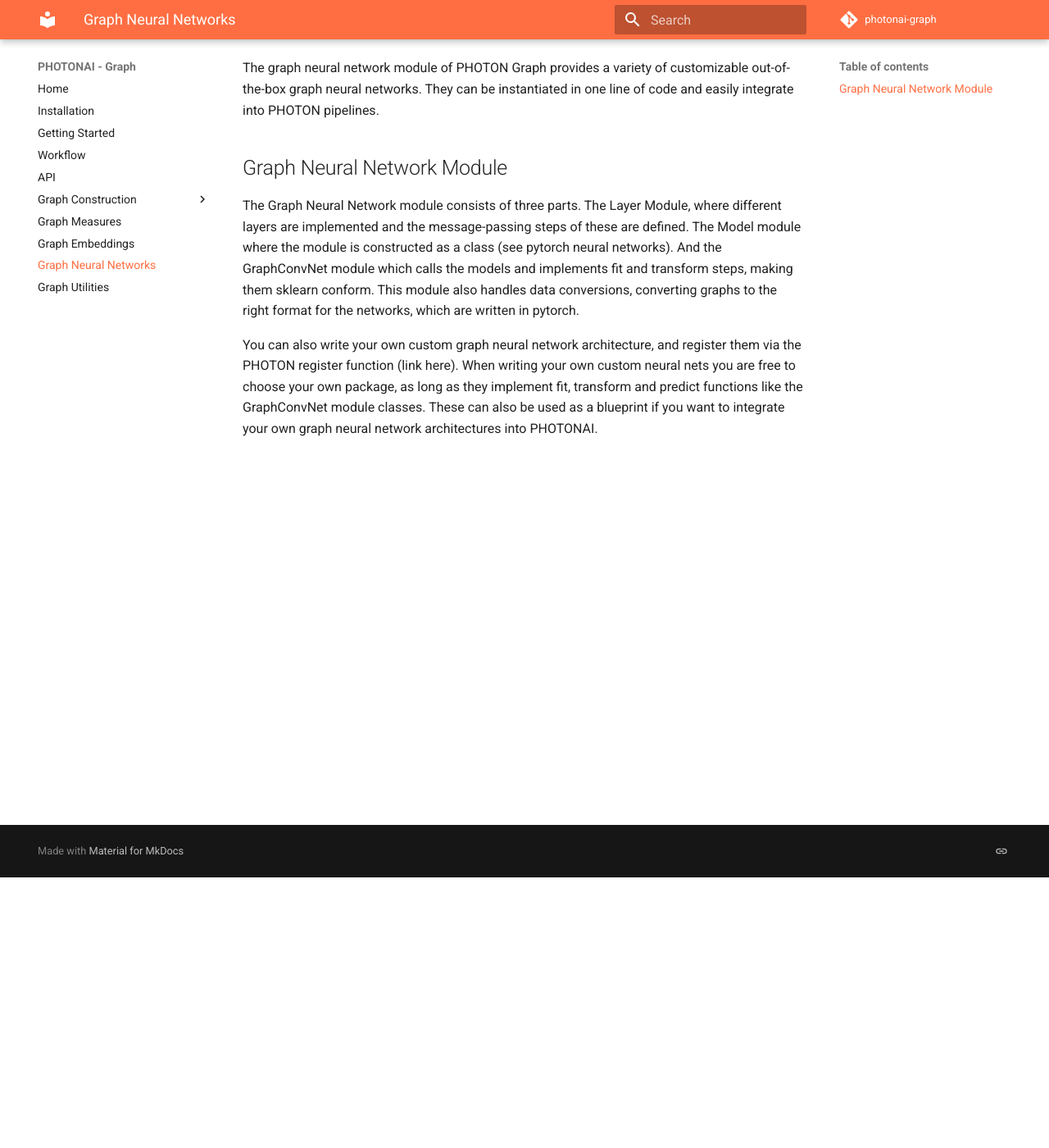
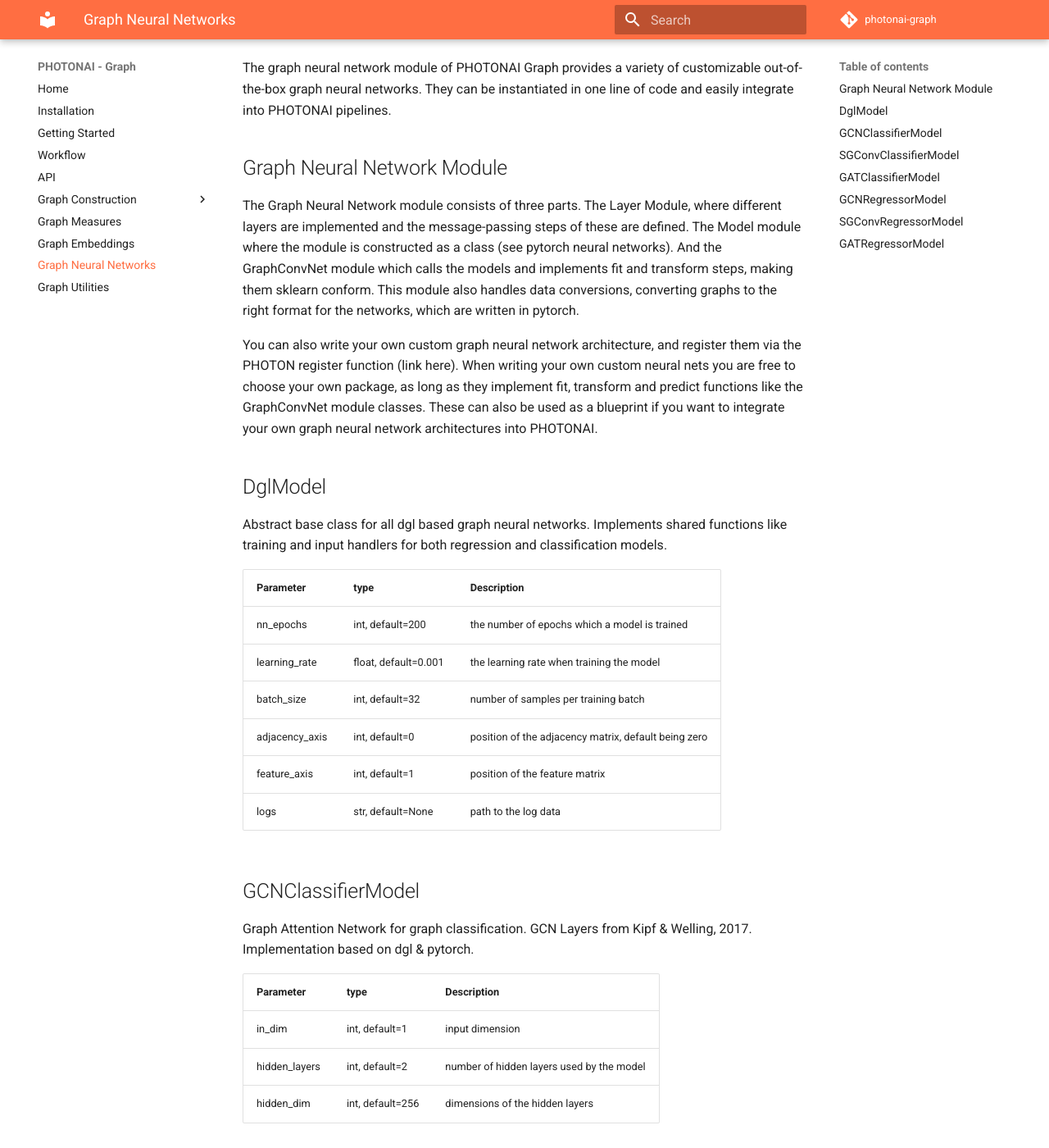
Before and after one commit to wwu-mmll/photonai_graph, an MkDocs documentation site: the page built from documentation/docs/graph_convnets.md, in a window 1280 px wide and 1400 px high, scrolled down 330 px. Shown: the whole window at 82% size. Built offline with MkDocs 1.6.1 and Material for MkDocs 9.7.7, drawn with Linux system fonts in a browser that asks for light colours; comment, search, counter and statistics services are not loaded; some of the changed text lies outside the part shown.

Commit message:
Update graph_convnets.md

```diff
--- a/documentation/docs/graph_convnets.md
+++ b/documentation/docs/graph_convnets.md
@@ -2,10 +2,88 @@
 
 Graph Neural Networks are a class of neural networks, optimized for deep learning on graphs. They provide an end-to-end solution for machine learning on graphs, unlike graph kernels/embeddings where a transformation step is applied before a "classical" machine learning algorithm. As they have attracted more attention in the recent years, a range of different architectures for this class has sprung up ranging from the Graph Convolutional Network (GCN, Kipf et al. 2017) to Graph Attention Networks (citation needed). The different architectures learn from the graph and it's overall structure, making use of the graph information unlike classical neural networks.
 
-The graph neural network module of PHOTON Graph provides a variety of customizable out-of-the-box graph neural networks. They can be instantiated in one line of code and easily integrate into PHOTON pipelines.
+The graph neural network module of PHOTONAI Graph provides a variety of customizable out-of-the-box graph neural networks. They can be instantiated in one line of code and easily integrate into PHOTONAI pipelines.
 
 ## Graph Neural Network Module
 
 The Graph Neural Network module consists of three parts. The Layer Module, where different layers are implemented and the message-passing steps of these are defined. The Model module where the module is constructed as a class (see pytorch neural networks). And the GraphConvNet module which calls the models and implements fit and transform steps, making them sklearn conform. This module also handles data conversions, converting graphs to the right format for the networks, which are written in pytorch.
 
 You can also write your own custom graph neural network architecture, and register them via the PHOTON register function (link here). When writing your own custom neural nets you are free to choose your own package, as long as they implement fit, transform and predict functions like the GraphConvNet module classes. These can also be used as a blueprint if you want to integrate your own graph neural network architectures into PHOTONAI.
+
+## DglModel
+
+Abstract base class for all dgl based graph neural networks. Implements shared functions like training and input handlers for both regression and classification models.
+
+| Parameter | type | Description |
+| -----     | ----- | ----- |
+| nn_epochs | int, default=200 | the number of epochs which a model is trained |
+| learning_rate | float, default=0.001 | the learning rate when training the model |
+| batch_size | int, default=32 | number of samples per training batch |
+| adjacency_axis | int, default=0 | position of the adjacency matrix, default being zero |
+| feature_axis | int, default=1 | position of the feature matrix |
+| logs | str, default=None | path to the log data |
+
+## GCNClassifierModel
+
+Graph Attention Network for graph classification. GCN Layers from Kipf & Welling, 2017. Implementation based on dgl & pytorch.
+
+| Parameter | type | Description |
+| -----     | ----- | ----- |
+| in_dim | int, default=1 | input dimension |
+| hidden_layers | int, default=2 | number of hidden layers used by the model |
+| hidden_dim | int, default=256 | dimensions of the hidden layers |
+
+
+## SGConvClassifierModel
+
+Graph convolutional network for graph classification. Simple Graph convolutional layers from Wu, Felix, et al., 2018. Implementation based on dgl & pytorch.
+
+| Parameter | type | Description |
+| -----     | ----- | ----- |
+| in_dim | int, default=1 | input dimension |
+| hidden_layers | int, default=2 | number of hidden layers used by the model |
+| hidden_dim | int, default=256 | dimensions in the hidden layers |
+
+
+## GATClassifierModel
+
+Graph Attention Network for graph classification. GAT Layers are modeled after Veličković et al., 2018. Implementation based on dgl & pytorch.
+
+| Parameter | type | Description |
+| -----     | ----- | ----- |
+| in_dim | int, default=1 | input dimension |
+| hidden_layers | int, default=2 | number of hidden layers used by the model |
+| hidden_dim | int, default=256 | dimensions in the hidden layers |
+| heads | list, default=None | list with number of heads per hidden layer |
+
+
+## GCNRegressorModel
+
+Graph convolutional Network for graph regression. GCN Layers from Kipf & Welling, 2017. Implementation based on dgl & pytorch.
+
+| Parameter | type | Description |
+| -----     | ----- | ----- |
+| in_dim | int, default=1 | input dimension |
+| hidden_layers | int, default=2 | number of hidden layers used by the model |
+| hidden_dim | int, default=256 | dimensions of the hidden layers |
+
+## SGConvRegressorModel
+
+Graph convolutional network for graph regression. Simple Graph convolutional layers from Wu, Felix, et al., 2018. Implementation based on dgl & pytorch.
+
+| Parameter | type | Description |
+| -----     | ----- | ----- |
+| in_dim | int, default=1 | input dimension |
+| hidden_layers | int, default=2 | number of hidden layers used by the model |
+| hidden_dim | int, default=256 | dimensions in the hidden layers |
+
+## GATRegressorModel
+
+Graph Attention Network for graph regression. GAT Layers are modeled after Veličković et al., 2018. Implementation based on dgl & pytorch.
+
+| Parameter | type | Description |
+| -----     | ----- | ----- |
+| in_dim | int, default=1 | input dimension |
+| hidden_layers | int, default=2 | number of hidden layers used by the model |
+| hidden_dim | int, default=256 | dimensions in the hidden layers |
+| heads | list, default=None | list with number of heads per hidden layer |
```
